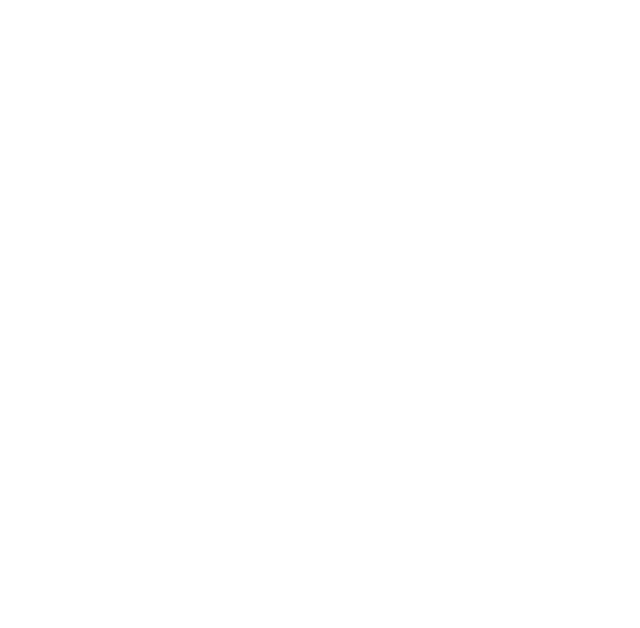
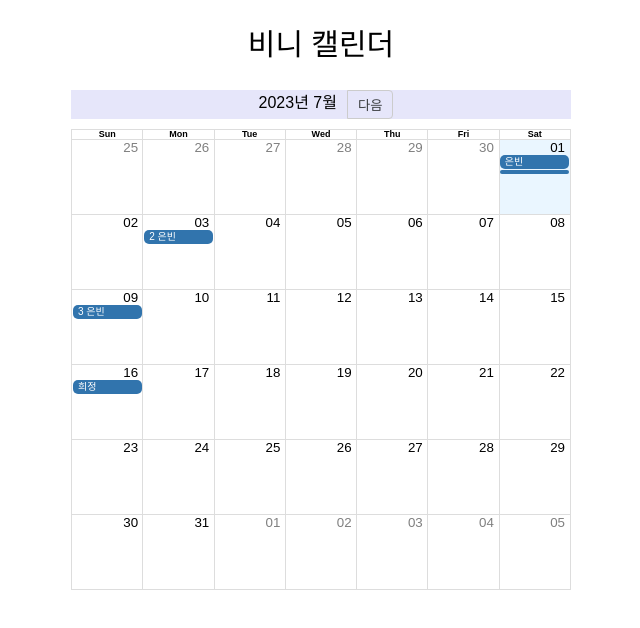
Before and after one commit to Gwasuwon-shot/web-pre-task, a React (Vite) app: page / in a window 1280 px wide. Before the commit this address had no page. Shown: the top 628 px of the page, without its empty margins (319-959 px from the left). Built offline with nearby package versions, Linux system fonts and the light colour scheme; a web font is replaced by a local one.

Commit message:
[ faet ] 편한 작업을 위한 메인 라우터 설정 😉

```diff
--- a/src/Router.tsx
+++ b/src/Router.tsx
@@ -9,6 +9,7 @@ export default function Router() {
   return (
     <BrowserRouter>
       <Routes>
+        <Route path="/" element={<EunBean />} />
         <Route path="/eun-bean" element={<EunBean />} />
         <Route path="/hee-jung" element={<HeeJung />} />
         <Route path="/hye-in" element={<Hyein />} />
```
